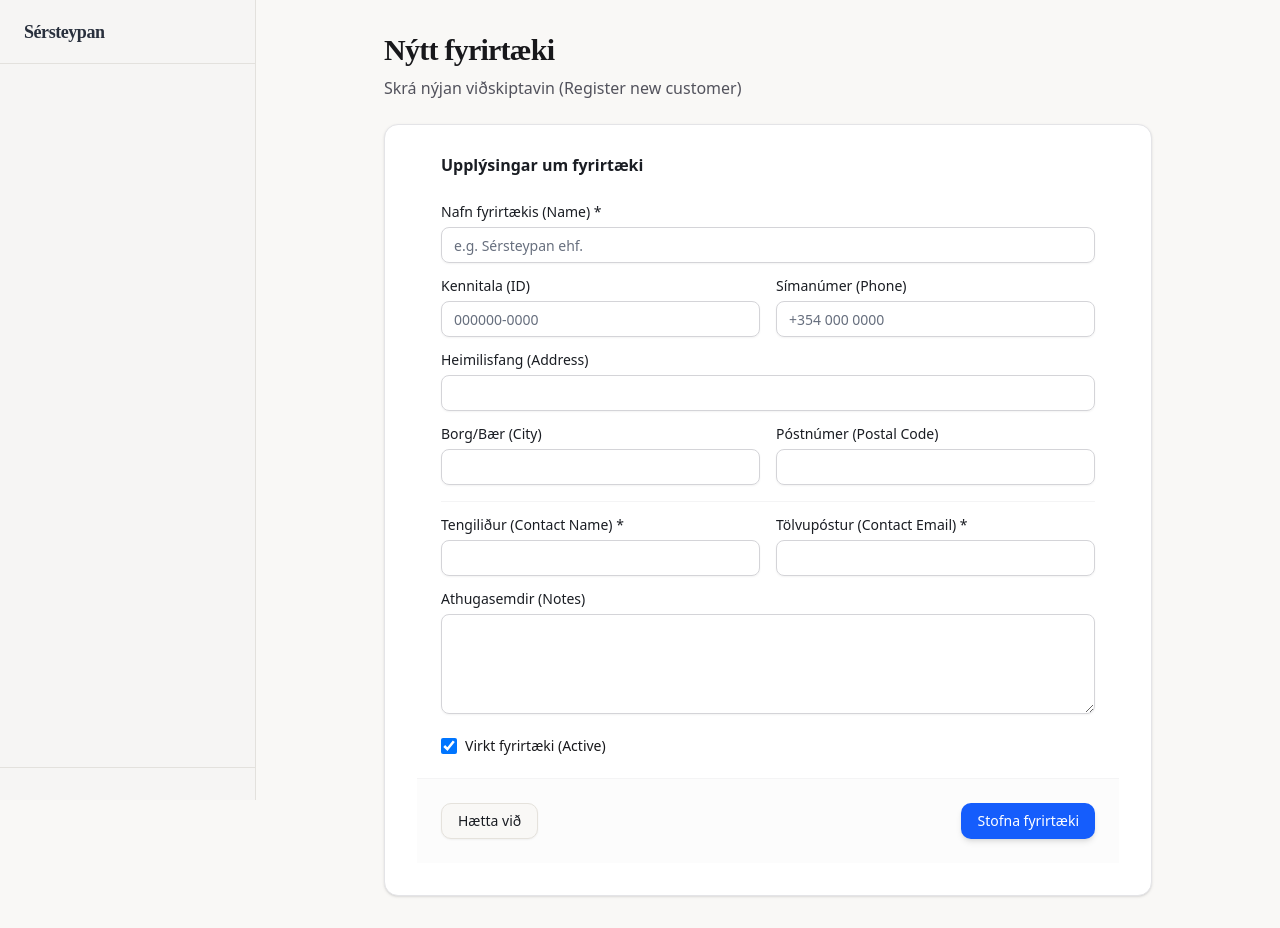
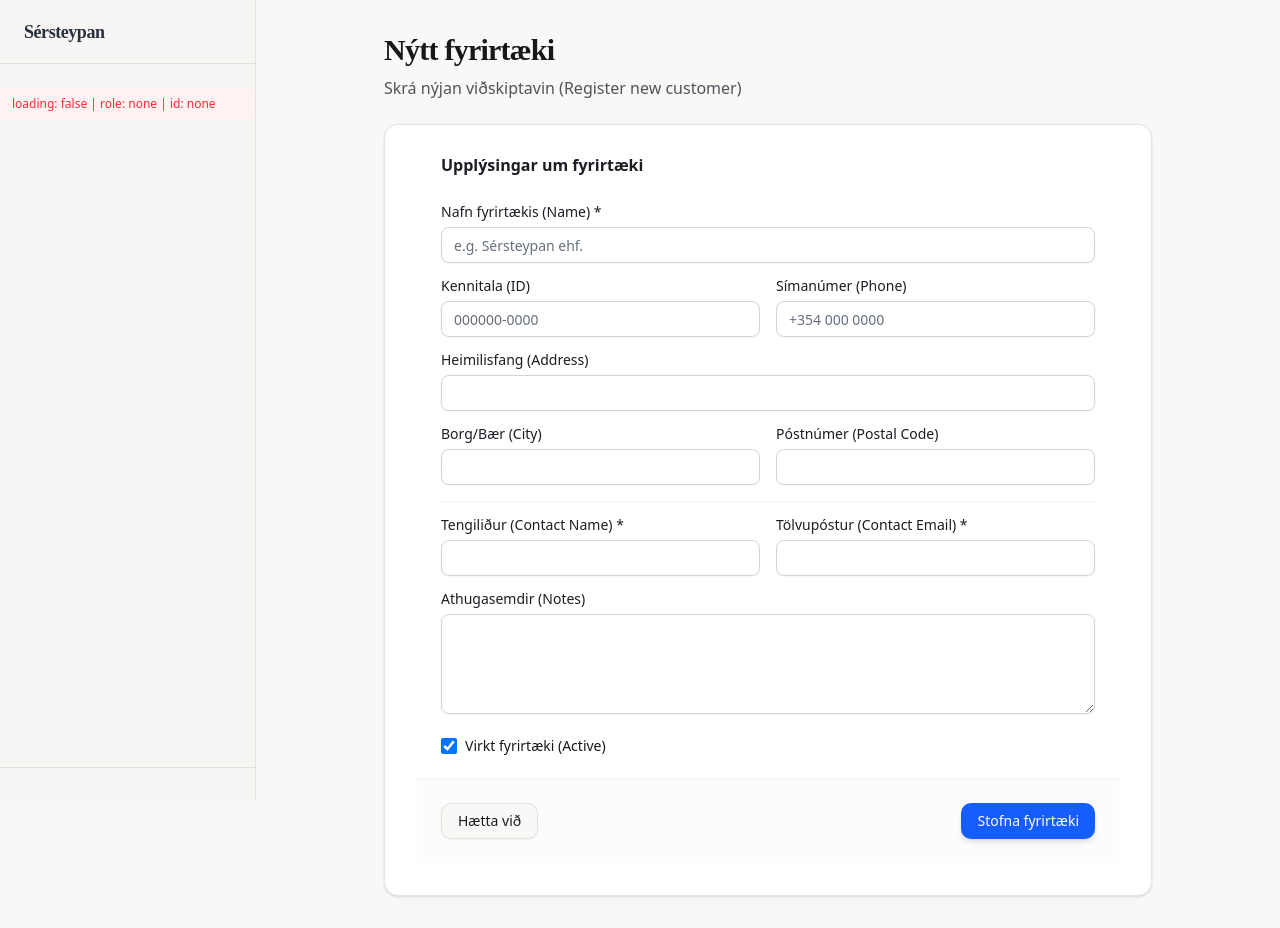
Before and after one commit to haukur1982/Sersteypan, a Next.js app: page /admin/companies/new in a window 1280 px wide. Built offline with nearby package versions, Linux system fonts and the light colour scheme; no server answers.

Commit message:
Debug: Add visible auth state indicator to sidebar

```diff
--- a/src/components/layout/Sidebar.tsx
+++ b/src/components/layout/Sidebar.tsx
@@ -136,6 +136,10 @@ export function Sidebar({ className, user: initialUser }: SidebarProps) {
 
             {/* Nav Items */}
             <div className="flex-1 overflow-y-auto py-6">
+                {/* DEBUG: Remove after fixing */}
+                <div className="px-3 mb-2 text-xs text-red-500 bg-red-50 p-2 rounded">
+                    loading: {String(loading)} | role: {user?.role || 'none'} | id: {user?.id?.slice(0, 8) || 'none'}
+                </div>
                 {loading ? (
                     <div className="px-3 space-y-2">
                         {/* Loading skeleton */}
```
